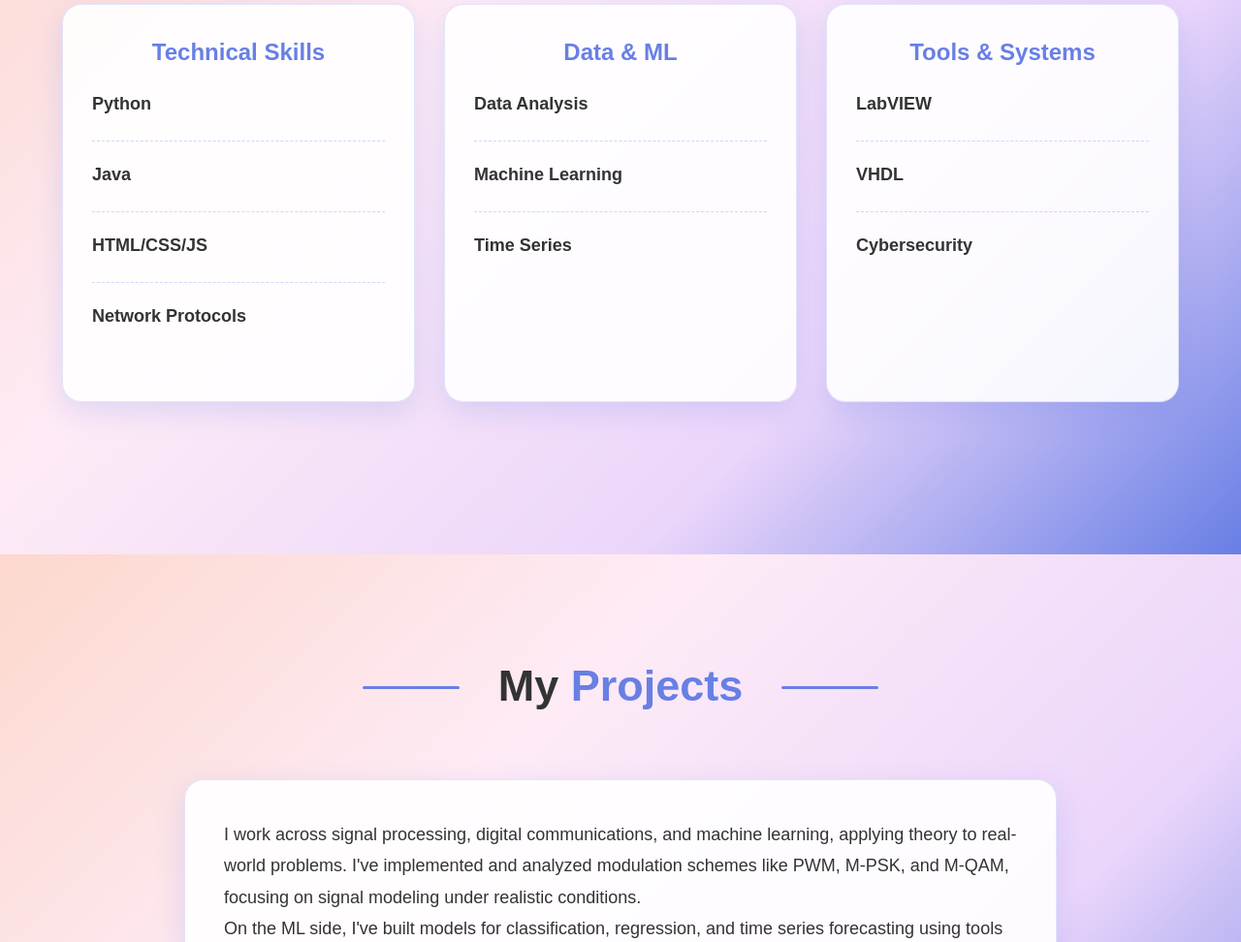
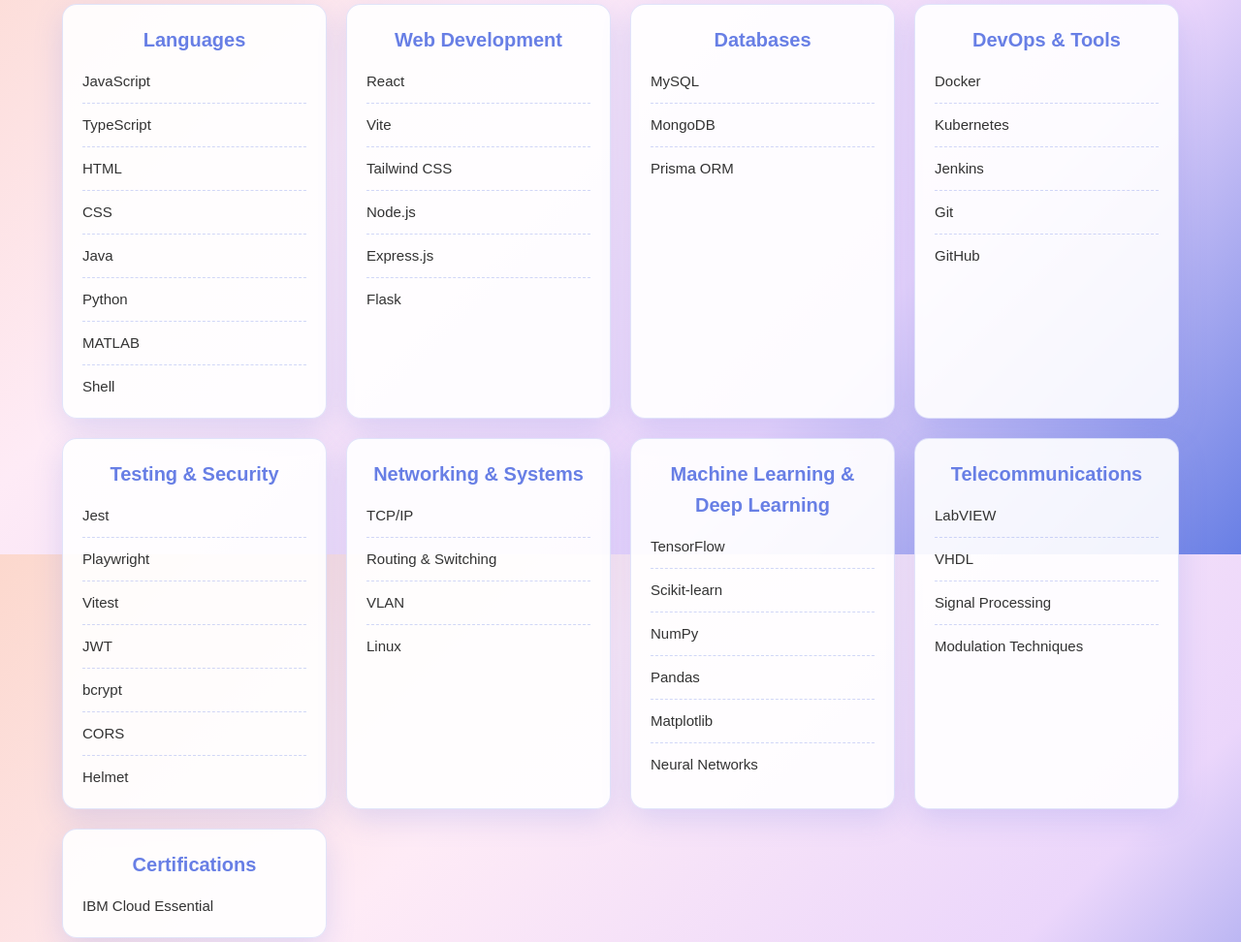
Before and after one commit to ANASSBOUGRAINE212/portfolio, a website: page index.html in a window 1280 px wide. Shown: the part 1828-2800 px from the top of the page at 97% size. Drawn offline with Linux system fonts and the light colour scheme.

Commit message:
modifying some stuff

```diff
--- a/index.html
+++ b/index.html
@@ -65,66 +65,83 @@
         </div>
         <div class="skills-container">
             <div class="skill-category">
-                <h3>Technical Skills</h3>
-                <div class="skill-item">
-                    <div class="skill-name">
-                        <span>Python</span>
-                    </div>
-                </div>
-                <div class="skill-item">
-                    <div class="skill-name">
-                        <span>Java</span>
-                    </div>
-                </div>
-                <div class="skill-item">
-                    <div class="skill-name">
-                        <span>HTML/CSS/JS</span>
-                    </div>
-                </div>
-                <div class="skill-item">
-                    <div class="skill-name">
-                        <span>Network Protocols</span>
-                    </div>
-                </div>
+                <h3>Languages</h3>
+                <div class="skill-item"><div class="skill-name"><span>JavaScript</span></div></div>
+                <div class="skill-item"><div class="skill-name"><span>TypeScript</span></div></div>
+                <div class="skill-item"><div class="skill-name"><span>HTML</span></div></div>
+                <div class="skill-item"><div class="skill-name"><span>CSS</span></div></div>
+                <div class="skill-item"><div class="skill-name"><span>Java</span></div></div>
+                <div class="skill-item"><div class="skill-name"><span>Python</span></div></div>
+                <div class="skill-item"><div class="skill-name"><span>MATLAB</span></div></div>
+                <div class="skill-item"><div class="skill-name"><span>Shell</span></div></div>
             </div>
 
             <div class="skill-category">
-                <h3>Data & ML</h3>
-                <div class="skill-item">
-                    <div class="skill-name">
-                        <span>Data Analysis</span>
-                    </div>
-                </div>
-                <div class="skill-item">
-                    <div class="skill-name">
-                        <span>Machine Learning</span>
-                    </div>
-                </div>
-                <div class="skill-item">
-                    <div class="skill-name">
-                        <span>Time Series</span>
-                    </div>
-                </div>
+                <h3>Web Development</h3>
+                <div class="skill-item"><div class="skill-name"><span>React</span></div></div>
+                <div class="skill-item"><div class="skill-name"><span>Vite</span></div></div>
+                <div class="skill-item"><div class="skill-name"><span>Tailwind CSS</span></div></div>
+                <div class="skill-item"><div class="skill-name"><span>Node.js</span></div></div>
+                <div class="skill-item"><div class="skill-name"><span>Express.js</span></div></div>
+                <div class="skill-item"><div class="skill-name"><span>Flask</span></div></div>
             </div>
 
             <div class="skill-category">
-                <h3>Tools & Systems</h3>
-                <div class="skill-item">
-                    <div class="skill-name">
-                        <span>LabVIEW</span>
+                <h3>Databases</h3>
+                <div class="skill-item"><div class="skill-name"><span>MySQL</span></div></div>
+                <div class="skill-item"><div class="skill-name"><span>MongoDB</span></div></div>
+                <div class="skill-item"><div class="skill-name"><span>Prisma ORM</span></div></div>
+            </div>
 
-                    </div>
-                </div>
-                <div class="skill-item">
-                    <div class="skill-name">
-                        <span>VHDL</span>
-                    </div>
-                </div>
-                <div class="skill-item">
-                    <div class="skill-name">
-                        <span>Cybersecurity</span>
-                    </div>
-                </div>
+            <div class="skill-category">
+                <h3>DevOps & Tools</h3>
+                <div class="skill-item"><div class="skill-name"><span>Docker</span></div></div>
+                <div class="skill-item"><div class="skill-name"><span>Kubernetes</span></div></div>
+                <div class="skill-item"><div class="skill-name"><span>Jenkins</span></div></div>
+                <div class="skill-item"><div class="skill-name"><span>Git</span></div></div>
+                <div class="skill-item"><div class="skill-name"><span>GitHub</span></div></div>
+            </div>
+
+            <div class="skill-category">
+                <h3>Testing & Security</h3>
+                <div class="skill-item"><div class="skill-name"><span>Jest</span></div></div>
+                <div class="skill-item"><div class="skill-name"><span>Playwright</span></div></div>
+                <div class="skill-item"><div class="skill-name"><span>Vitest</span></div></div>
+                <div class="skill-item"><div class="skill-name"><span>JWT</span></div></div>
+                <div class="skill-item"><div class="skill-name"><span>bcrypt</span></div></div>
+                <div class="skill-item"><div class="skill-name"><span>CORS</span></div></div>
+                <div class="skill-item"><div class="skill-name"><span>Helmet</span></div></div>
+            </div>
+
+            <div class="skill-category">
+                <h3>Networking & Systems</h3>
+                <div class="skill-item"><div class="skill-name"><span>TCP/IP</span></div></div>
+                <div class="skill-item"><div class="skill-name"><span>Routing & Switching</span></div></div>
+                <div class="skill-item"><div class="skill-name"><span>VLAN</span></div></div>
+                <div class="skill-item"><div class="skill-name"><span>Linux</span></div></div>
+            </div>
+
+            <div class="skill-category">
+                <h3>Machine Learning & Deep Learning</h3>
+                <div class="skill-item"><div class="skill-name"><span>TensorFlow</span></div></div>
+                <div class="skill-item"><div class="skill-name"><span>Scikit-learn</span></div></div>
+                <div class="skill-item"><div class="skill-name"><span>NumPy</span></div></div>
+                <div class="skill-item"><div class="skill-name"><span>Pandas</span></div></div>
+                <div class="skill-item"><div class="skill-name"><span>Matplotlib</span></div></div>
+                <div class="skill-item"><div class="skill-name"><span>Neural Networks</span></div></div>
+            </div>
+
+            <div class="skill-category">
+                <h3>Telecommunications</h3>
+                <div class="skill-item"><div class="skill-name"><span>LabVIEW</span></div></div>
+                <div class="skill-item"><div class="skill-name"><span>VHDL</span></div></div>
+                <div class="skill-item"><div class="skill-name"><span>Signal Processing</span></div></div>
+                <div class="skill-item"><div class="skill-name"><span>Modulation Techniques</span></div></div>
+            </div>
+
+            <div class="skill-category">
+                <h3>Certifications</h3>
+                <div class="skill-item"><div class="skill-name"><span>IBM Cloud Essential</span></div></div>
             </div>
         </div>
     </section>
--- a/src/styles.css
+++ b/src/styles.css
@@ -243,15 +243,15 @@ nav a.active {
 /* Skills specific styles */
 .skills-container {
     display: grid;
-    grid-template-columns: repeat(auto-fit, minmax(30rem, 1fr));
-    gap: 3rem;
+    grid-template-columns: repeat(auto-fit, minmax(25rem, 1fr));
+    gap: 2rem;
     width: 100%;
 }
 
 .skill-category {
     background: var(--card-bg);
-    padding: 3rem;
-    border-radius: 2rem;
+    padding: 2rem;
+    border-radius: 1.5rem;
     box-shadow: 0 10px 30px rgba(104, 127, 229, 0.2);
     border: 1px solid rgba(104, 127, 229, 0.2);
     transition: var(--transition);
@@ -263,27 +263,29 @@ nav a.active {
 }
 
 .skill-category h3 {
-    font-size: 2.4rem;
-    margin-bottom: 2rem;
+    font-size: 2rem;
+    margin-bottom: 1.5rem;
     color: var(--primary);
     font-weight: 600;
     text-align: center;
 }
 
 .skill-item {
-    margin-bottom: 2rem;
-    padding-bottom: 1.5rem;
+    margin-bottom: 1rem;
+    padding-bottom: 1rem;
     border-bottom: 1px dashed rgba(104, 127, 229, 0.3);
 }
 
 .skill-item:last-child {
     border: none;
+    margin-bottom: 0;
+    padding-bottom: 0;
 }
 
 .skill-name {
-    font-size: 1.8rem;
-    font-weight: 600;
-    margin-bottom: 0.8rem;
+    font-size: 1.5rem;
+    font-weight: 500;
+    margin-bottom: 0;
     display: flex;
     justify-content: space-between;
 }
```
Also changed, not shown: PIPELINE-SUMMARY.md (added, +75 -0 lines), README.md, 1 other file.
